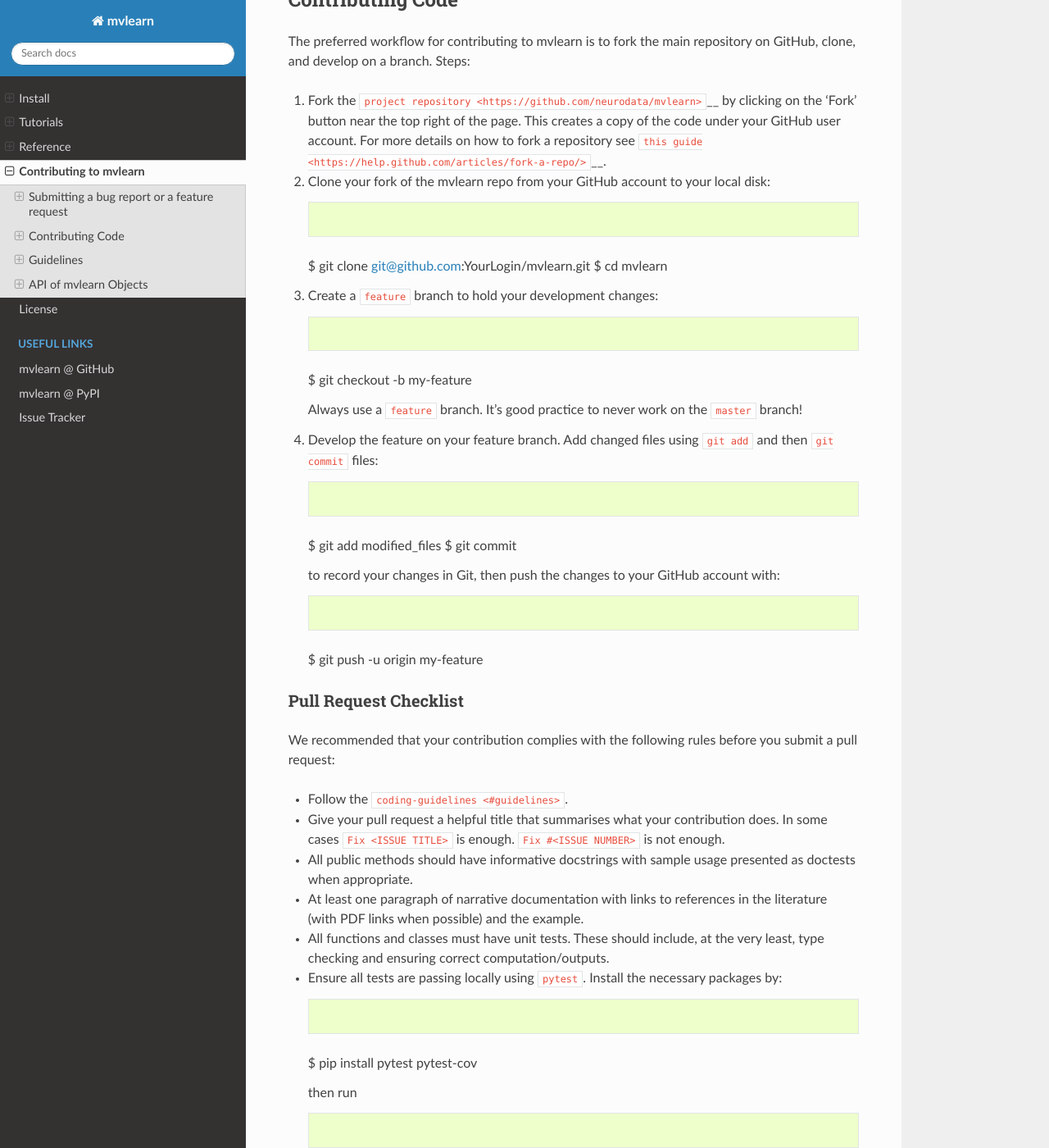
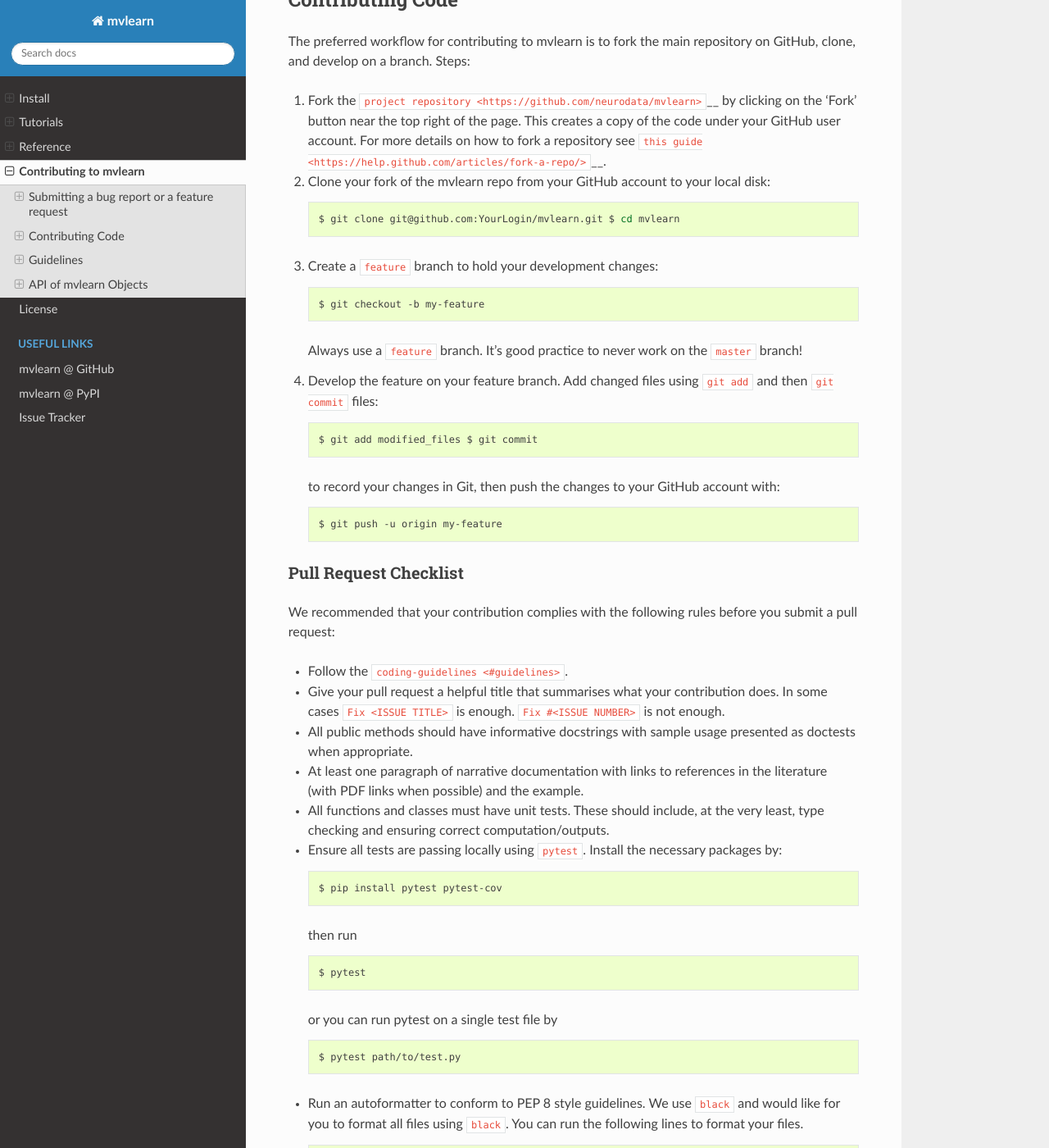
Before and after one commit to mvlearn/mvlearn, a Sphinx documentation site: the page built from docs/contributing.rst, in a window 1280 px wide and 1400 px high, scrolled down 1182 px. Shown: the whole window at 82% size. Built offline with Sphinx 7.4.7 and the Read the Docs theme 2.0.0, drawn with Linux system fonts in a browser that asks for light colours; pages that are not in the unit, such as notebooks, are missing from menus; some of the changed text lies outside the part shown.

Commit message:
bash update

```diff
--- a/docs/contributing.rst
+++ b/docs/contributing.rst
@@ -77,16 +77,16 @@
 2. Clone your fork of the mvlearn repo from your GitHub account to
    your local disk:
 
-   .. code:: console
+   .. code:: bash
 
-   $ git clone git@github.com:YourLogin/mvlearn.git $ cd mvlearn
+       $ git clone git@github.com:YourLogin/mvlearn.git $ cd mvlearn
 
 
 3. Create a ``feature`` branch to hold your development changes:
 
-   .. code:: console
+   .. code:: bash
 
-   $ git checkout -b my-feature
+       $ git checkout -b my-feature
 
    Always use a ``feature`` branch. It’s good practice to never work on
    the ``master`` branch!
@@ -95,16 +95,16 @@
 4. Develop the feature on your feature branch. Add changed files using
    ``git add`` and then ``git commit`` files:
 
-   .. code:: console
+   .. code:: bash
 
-   $ git add modified_files $ git commit
+       $ git add modified_files $ git commit
 
    to record your changes in Git, then push the changes to your GitHub
    account with:
 
-   .. code:: console
+   .. code:: bash
 
-   $ git push -u origin my-feature
+       $ git push -u origin my-feature
 
 Pull Request Checklist
 ~~~~~~~~~~~~~~~~~~~~~~
@@ -132,29 +132,29 @@
 -  Ensure all tests are passing locally using ``pytest``. Install the
    necessary packages by:
 
-   .. code:: console
+   .. code:: bash
 
-   $ pip install pytest pytest-cov
+       $ pip install pytest pytest-cov
 
    then run
 
-   .. code:: console
+   .. code:: bash
 
-   $ pytest
+       $ pytest
 
    or you can run pytest on a single test file by
 
-   .. code:: console
+   .. code:: bash
 
-   $ pytest path/to/test.py
+       $ pytest path/to/test.py
 
 -  Run an autoformatter to conform to PEP 8 style guidelines. We use
    ``black`` and would like for you to format all files using ``black``.
    You can run the following lines to format your files.
 
-   .. code:: console
+   .. code:: bash
 
-   $ pip install black $ black path/to/module.py
+       $ pip install black $ black path/to/module.py
 
 Guidelines
 ----------
@@ -218,15 +218,14 @@
 
 .. code:: python
 
-
-   estimator.fit(Xs, y)
+       estimator.fit(Xs, y)
 
 or
 
 .. code:: python
 
 
-   estimator.fit(Xs)
+       estimator.fit(Xs)
 
 The former case corresponds to the supervised case and the latter to the
 unsupervised case. In unsupervised cases, y takes on a default value of
```
